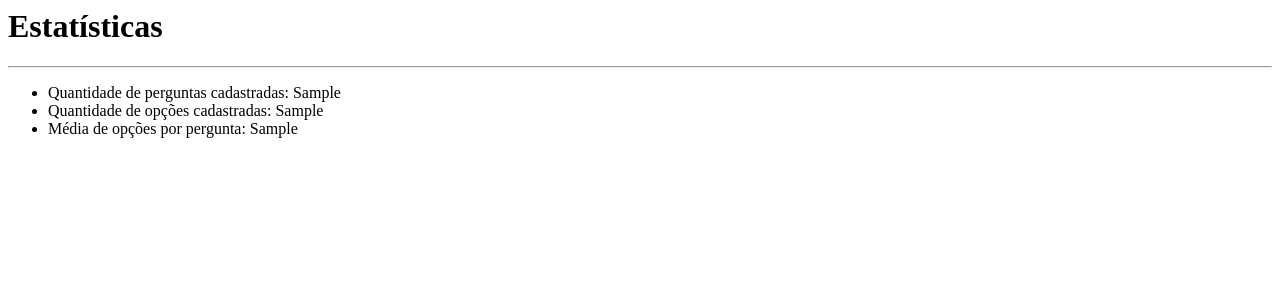
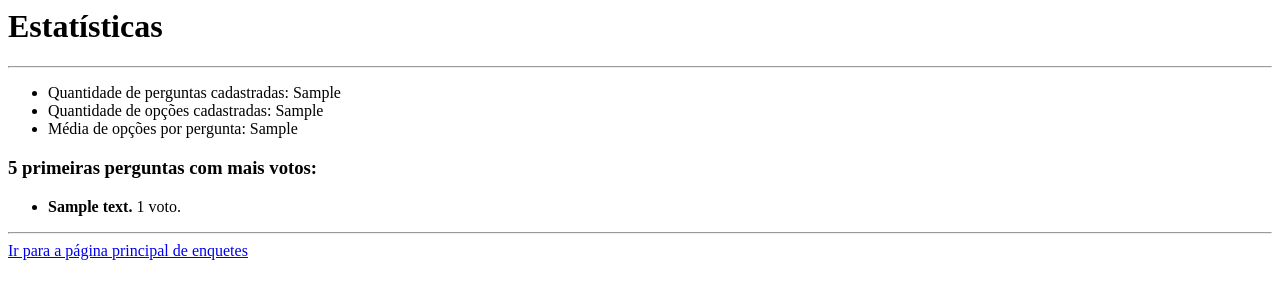
Before and after one commit to abispo/curso-python-proway-20240720, a Django app: template modulo03-aplicacoes-web-com-python/20241019-aula04/estatisticas/templates/estatisticas/index.html in a window 1280 px wide. Shown: the top 300 px of the page. Run offline with Django 5.2, Linux system fonts and the light colour scheme; the template is opened without the code that fills it: most values are stand-ins (such as "Sample title", 1, 10 or a date in 2020); data that the repository does not hold is empty.

Commit message:
Arquivos aula 04 aplicações web com Python

```diff
--- a/modulo03-aplicacoes-web-com-python/20241019-aula04/enquetes/templates/enquetes/detalhes.html
+++ b/modulo03-aplicacoes-web-com-python/20241019-aula04/enquetes/templates/enquetes/detalhes.html
@@ -11,6 +11,9 @@
             <input type="radio" name="opcao" id="opcao{{ forloop.counter }}" value="{{ opcao.id }}">
             <label for="opcao{{ forloop.counter }}">{{ opcao.texto }}</label><br />
         {% endfor %}
-    </fieldset>
+    </fieldset><br>
     <input type="submit" value="Votar">
 </form>
+
+<hr>
+<a href="{% url 'enquetes:index' %}">Voltar para a página principal de enquetes</a>
--- a/modulo03-aplicacoes-web-com-python/20241019-aula04/enquetes/templates/enquetes/resultados.html
+++ b/modulo03-aplicacoes-web-com-python/20241019-aula04/enquetes/templates/enquetes/resultados.html
@@ -4,5 +4,6 @@
 {% for opcao in pergunta.opcao_set.all %}
     <li>{{ opcao.texto }} -- {{ opcao.votos }} voto{{ opcao.votos|pluralize }}.</li>
 {% endfor %}
-
+<br>
 <a href="{% url 'enquetes:detalhes' pergunta.id %}">Votar novamente</a><br>
+<a href="{% url 'enquetes:index' %}">Voltar para a página principal de enquetes</a>
--- a/modulo03-aplicacoes-web-com-python/20241019-aula04/estatisticas/templates/estatisticas/index.html
+++ b/modulo03-aplicacoes-web-com-python/20241019-aula04/estatisticas/templates/estatisticas/index.html
@@ -6,3 +6,13 @@
     <li>Quantidade de opções cadastradas: {{ quantidade_de_opcoes_cadastradas }}</li>
     <li>Média de opções por pergunta: {{ media_de_opcoes_por_pergunta }}</li>
 </ul>
+
+<h3>5 primeiras perguntas com mais votos:</h3>
+<ul>
+    {% for pergunta in lista_de_perguntas_ordenada_pela_quantidade_de_votos %}
+        <li><strong>{{ pergunta.texto}}</strong> {{ pergunta.num_votos}} voto{{ pergunta.num_votos | pluralize }}.</li>
+    {% endfor %}
+</ul>
+
+<hr>
+<a href="{% url "enquetes:index" %}">Ir para a página principal de enquetes</a>
```
Also changed, not shown: modulo03-aplicacoes-web-com-python/20241019-aula04/estatisticas/views.py (+8 -2 lines).
